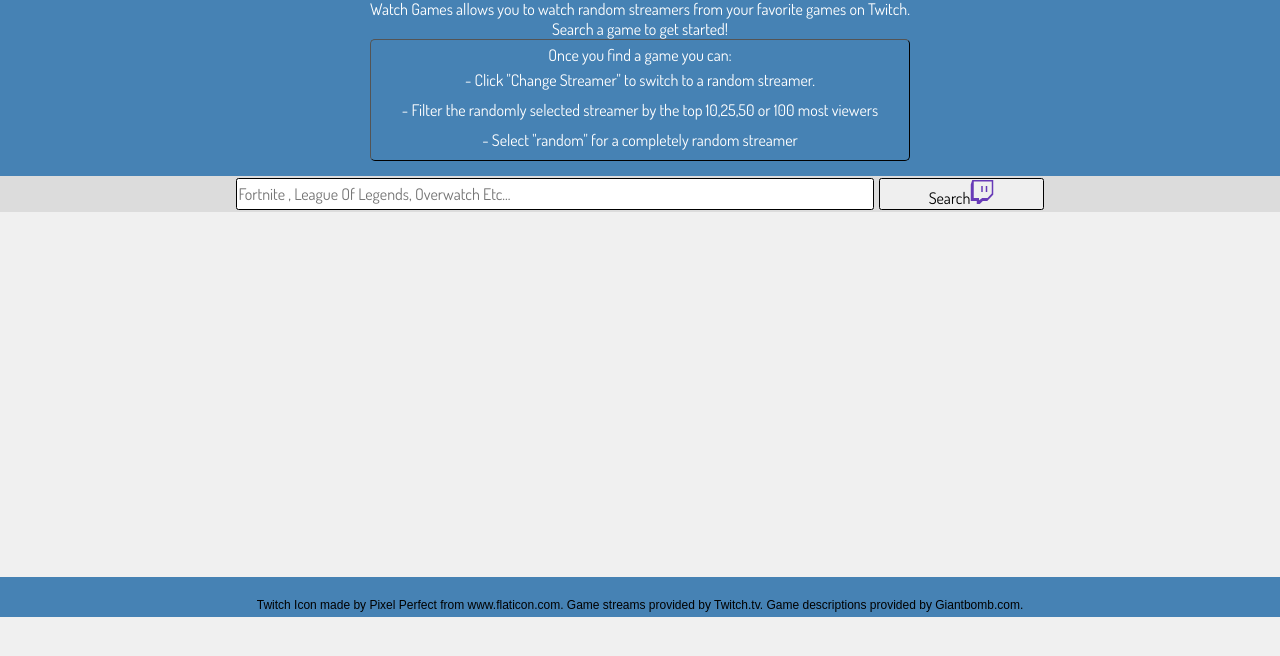
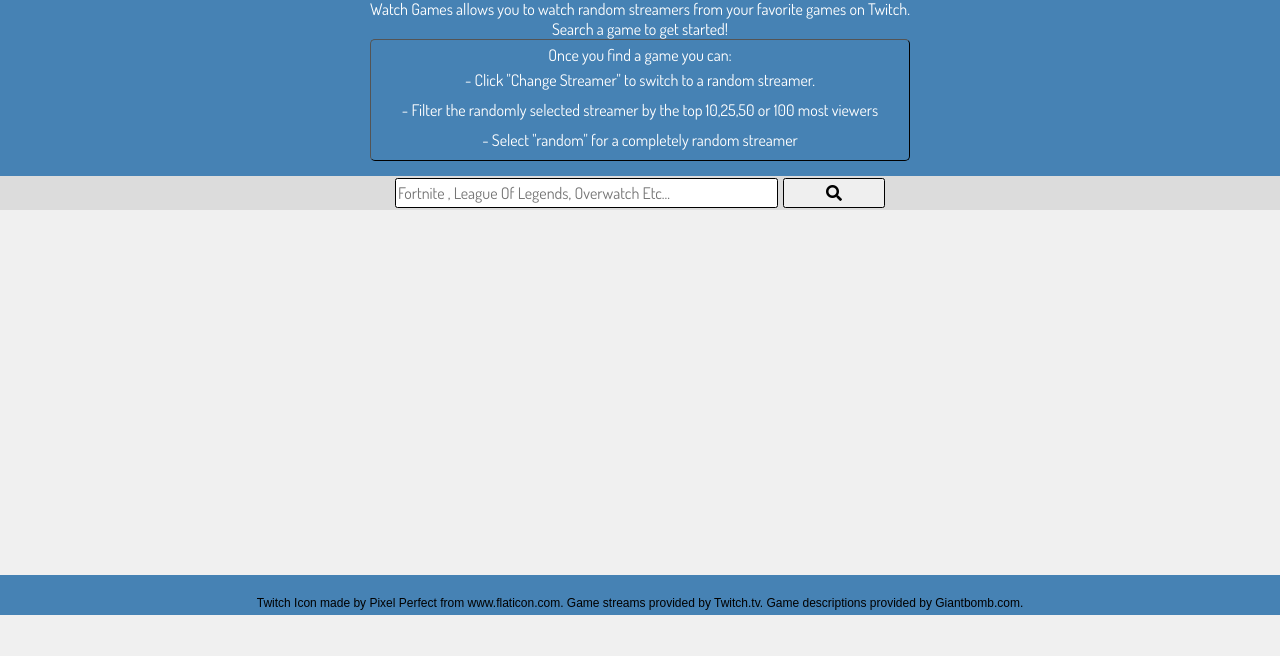
Before and after one commit to KevinSmhevin/watch-games, a website: page index.html in a window 1280 px wide. Shown: the part 62-718 px from the top of the page. Drawn offline with nearby package versions, Linux system fonts and the light colour scheme.

Commit message:
changed icon

```diff
--- a/index.html
+++ b/index.html
@@ -6,6 +6,12 @@
     <title>Watch Games</title>
     <link href="main.css" rel="stylesheet" type="text/css" />
     <link href="https://fonts.googleapis.com/css?family=Dosis|Nanum+Gothic&display=swap" rel="stylesheet">
+     <!-- font awesome -->
+     <link rel="stylesheet" href="https://use.fontawesome.com/releases/v5.5.0/css/solid.css" integrity="sha384-rdyFrfAIC05c5ph7BKz3l5NG5yEottvO/DQ0dCrwD8gzeQDjYBHNr1ucUpQuljos" crossorigin="anonymous">
+     <link rel="stylesheet" href="https://use.fontawesome.com/releases/v5.5.0/css/regular.css" integrity="sha384-z3ccjLyn+akM2DtvRQCXJwvT5bGZsspS4uptQKNXNg778nyzvdMqiGcqHVGiAUyY" crossorigin="anonymous">
+     <link rel="stylesheet" href="https://use.fontawesome.com/releases/v5.5.0/css/brands.css" integrity="sha384-QT2Z8ljl3UupqMtQNmPyhSPO/d5qbrzWmFxJqmY7tqoTuT2YrQLEqzvVOP2cT5XW" crossorigin="anonymous">
+     <link rel="stylesheet" href="https://use.fontawesome.com/releases/v5.5.0/css/fontawesome.css" integrity="sha384-u5J7JghGz0qUrmEsWzBQkfvc8nK3fUT7DCaQzNQ+q4oEXhGSx+P2OqjWsfIRB8QT" crossorigin="anonymous">
+
   </head>
   <body class='background'>
     <div class="top-container">
@@ -25,7 +31,7 @@
       <form action='#' role="form" class="twitch-search-form">
         <label for="query"></label>
         <input class="search-query" type="text" name="search-query" placeholder="Fortnite , League Of Legends, Overwatch Etc...">
-        <button type="submit" class="submit-button">Search<img src="pics/twitch.png" alt="twitch-icon"></button>
+        <button type="submit" class="submit-button"><i class="fas fa-search"></i></button>
       </form>
     </div>
     <div class="mid-container">
--- a/main.css
+++ b/main.css
@@ -93,6 +93,7 @@ li {
   font-family: 'Nanum Gothic', sans-serif;
   font-family: 'Dosis', sans-serif;
   width: 100%;
+  height: 30px;
   border-radius: 2.5px;
   border: 1px solid black;
   font-size: 1em;
@@ -105,6 +106,7 @@ li {
   font-family: 'Nanum Gothic', sans-serif;
   font-family: 'Dosis', sans-serif;
   width: 100%;
+  height: 30px;
   border-radius: 2.5px;
   border: 1px solid black;
   color: black;
@@ -344,7 +346,7 @@ footer {
   }
 
   .search-query {
-    width: 50%;
+    width: 30%;
     margin-right: 5px;
     margin-bottom: 0px;
   }
@@ -369,7 +371,8 @@ footer {
 
 
   .submit-button {
-    width: 13%;
+    max-width: 8%;
+    height: 30px;
     font-size: 1em;
   }
 
```
